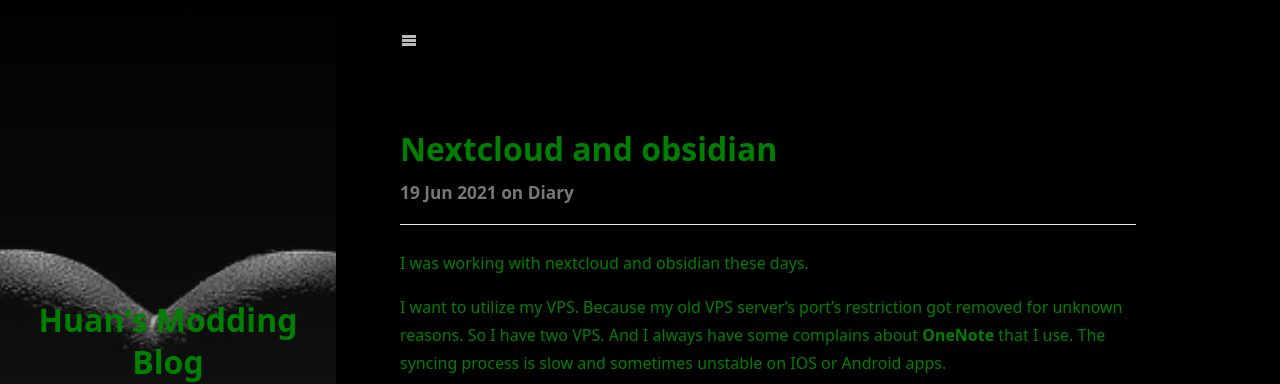
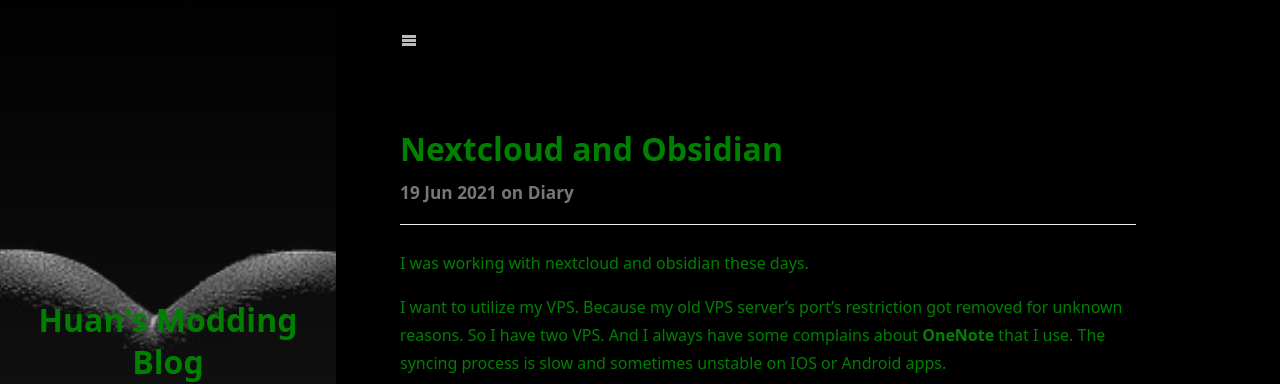
Before and after one commit to huanrenfeng/huanrenfeng.github.io, a Jekyll site: the page built from _posts/2021-06-19-Nextcloud-and-Obsidian.md, in a window 1280 px wide and 900 px high. Shown: the top 384 px of the window. Built offline with Jekyll 4.4.1, drawn with Linux system fonts in a browser that asks for light colours; cached includes are drawn as plain includes; nearby versions of some CDN libraries; some web fonts are replaced; our own code applies the rules of GitHub Pages for plain Markdown files; library files that are not in the unit come from our copies.

```diff
--- a/_posts/2021-06-19-Nextcloud-and-Obsidian.md
+++ b/_posts/2021-06-19-Nextcloud-and-Obsidian.md
@@ -1,5 +1,5 @@
 ---
-title: "Nextcloud and obsidian"
+title: "Nextcloud and Obsidian"
 date: 2021-06-19
 tags: [diary]
 ---
```
